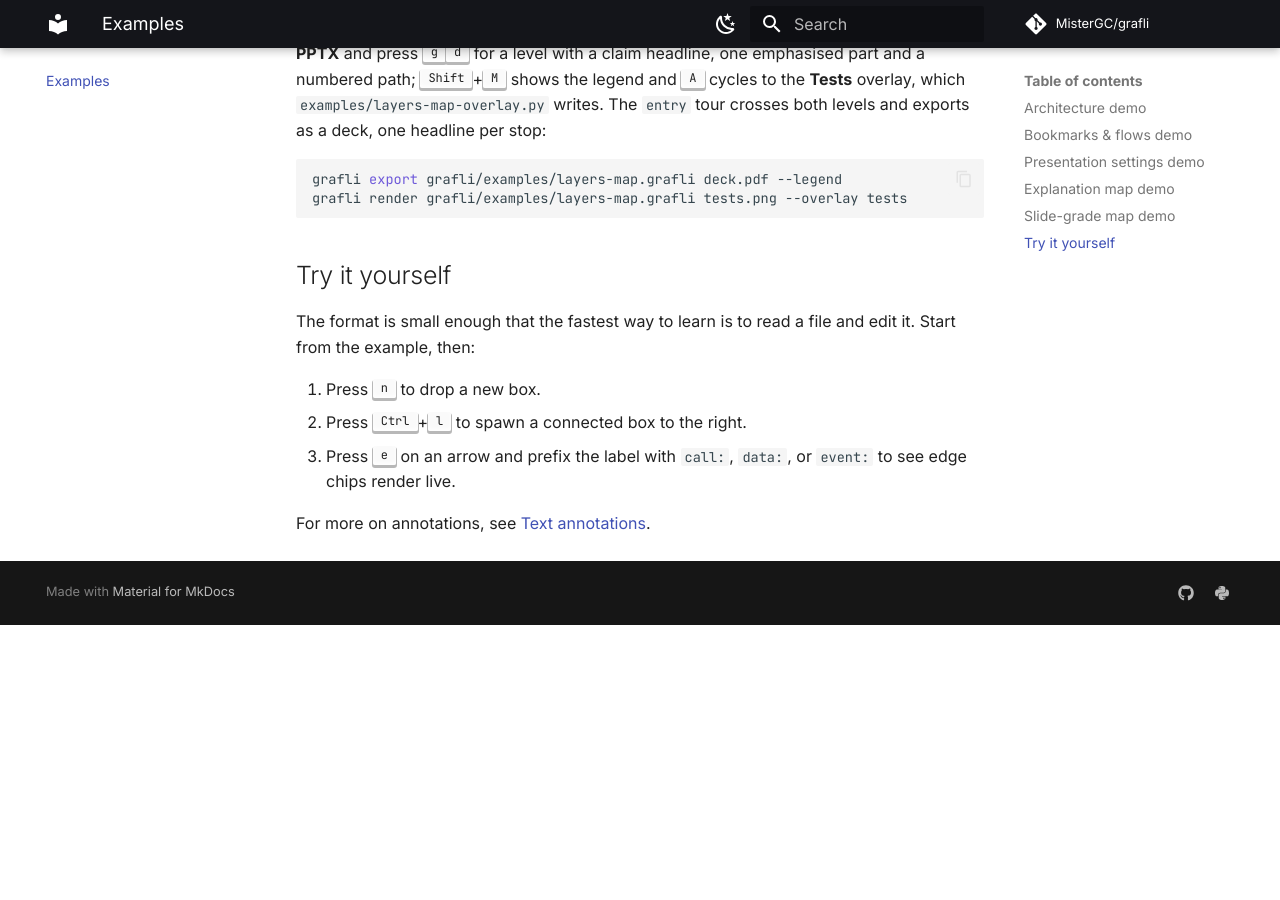
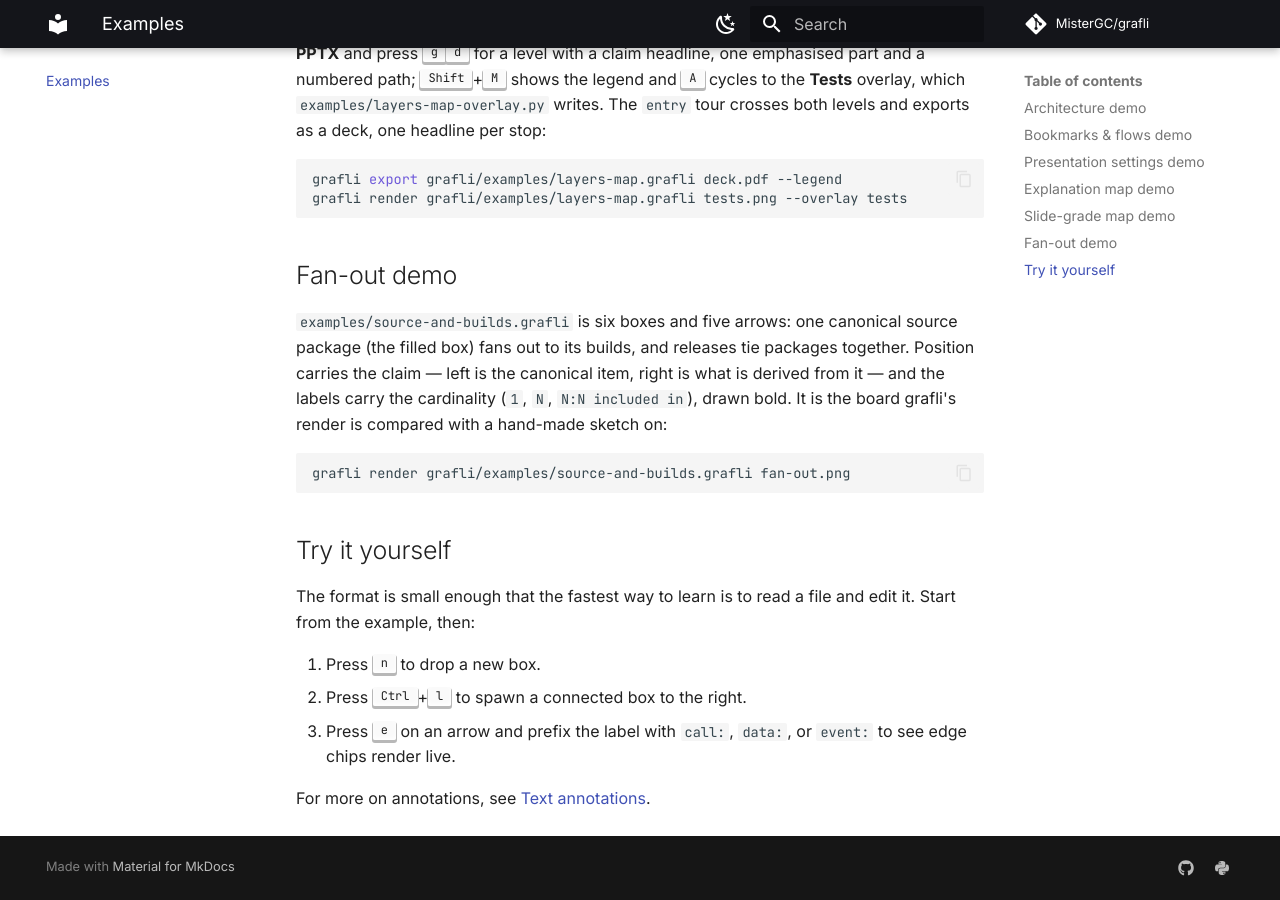
Before and after one commit to MisterGC/grafli, an MkDocs documentation site: the page built from docs/examples.md, in a window 1280 px wide and 900 px high, scrolled down 1870 px. Built offline with MkDocs 1.6.1 and Material for MkDocs 9.7.7, drawn with Linux system fonts in a browser that asks for light colours; comment, search, counter and statistics services are not loaded; before the commit the page ends 2495 px from its top, so only the background shows below that.

````diff
--- a/docs/examples.md
+++ b/docs/examples.md
@@ -91,6 +91,19 @@ grafli export grafli/examples/layers-map.grafli deck.pdf --legend
 grafli render grafli/examples/layers-map.grafli tests.png --overlay tests
 ```
 
+## Fan-out demo
+
+`examples/source-and-builds.grafli` is six boxes and five arrows: one
+canonical source package (the filled box) fans out to its builds, and
+releases tie packages together. Position carries the claim — left is the
+canonical item, right is what is derived from it — and the labels carry
+the cardinality (`1`, `N`, `N:N included in`), drawn bold. It is the
+board grafli's render is compared with a hand-made sketch on:
+
+```bash
+grafli render grafli/examples/source-and-builds.grafli fan-out.png
+```
+
 ## Try it yourself
 
 The format is small enough that the fastest way to learn is to read a
````
Also changed, not shown: CHANGELOG.md (+15 -0 lines), docs/format.md (+6 -0 lines).
